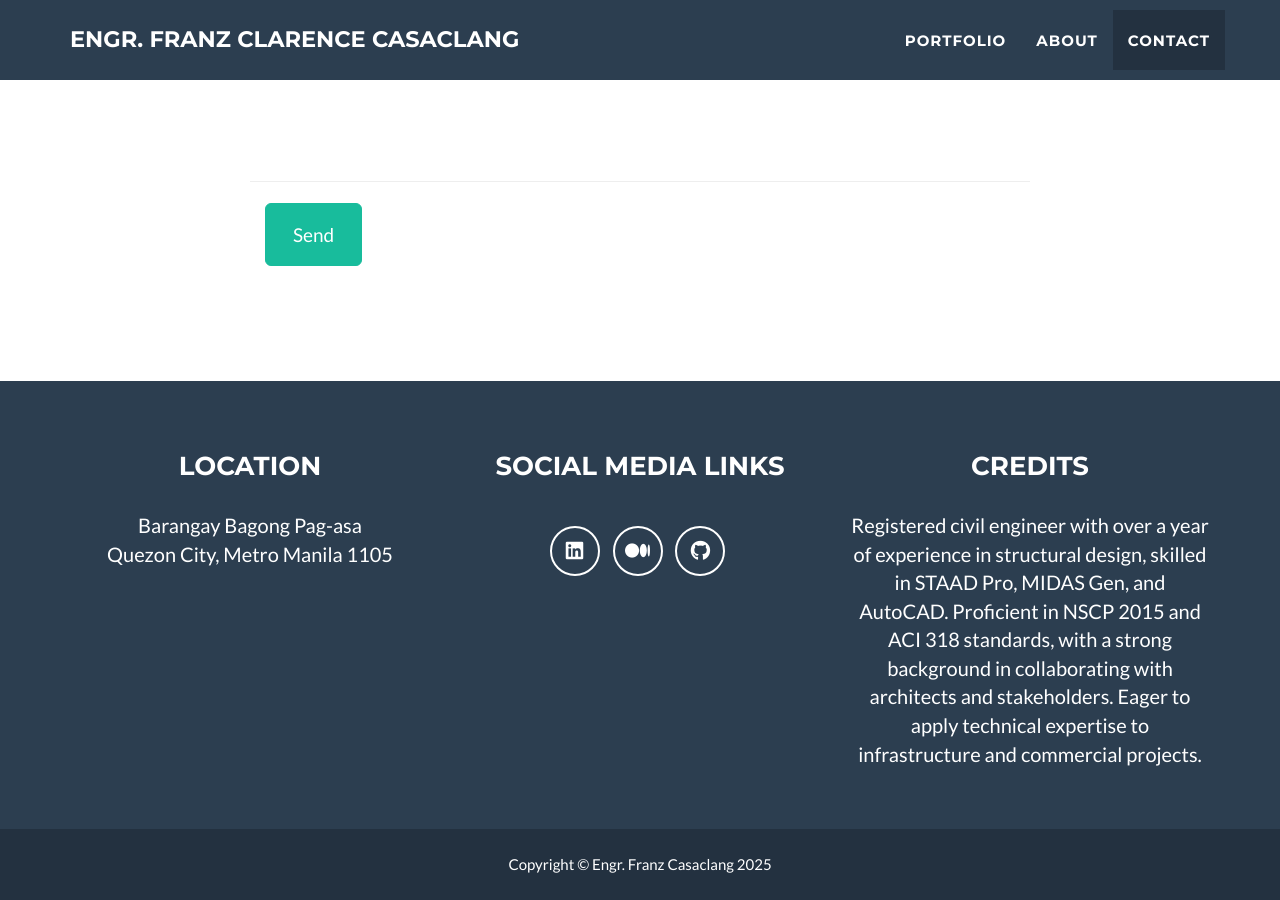
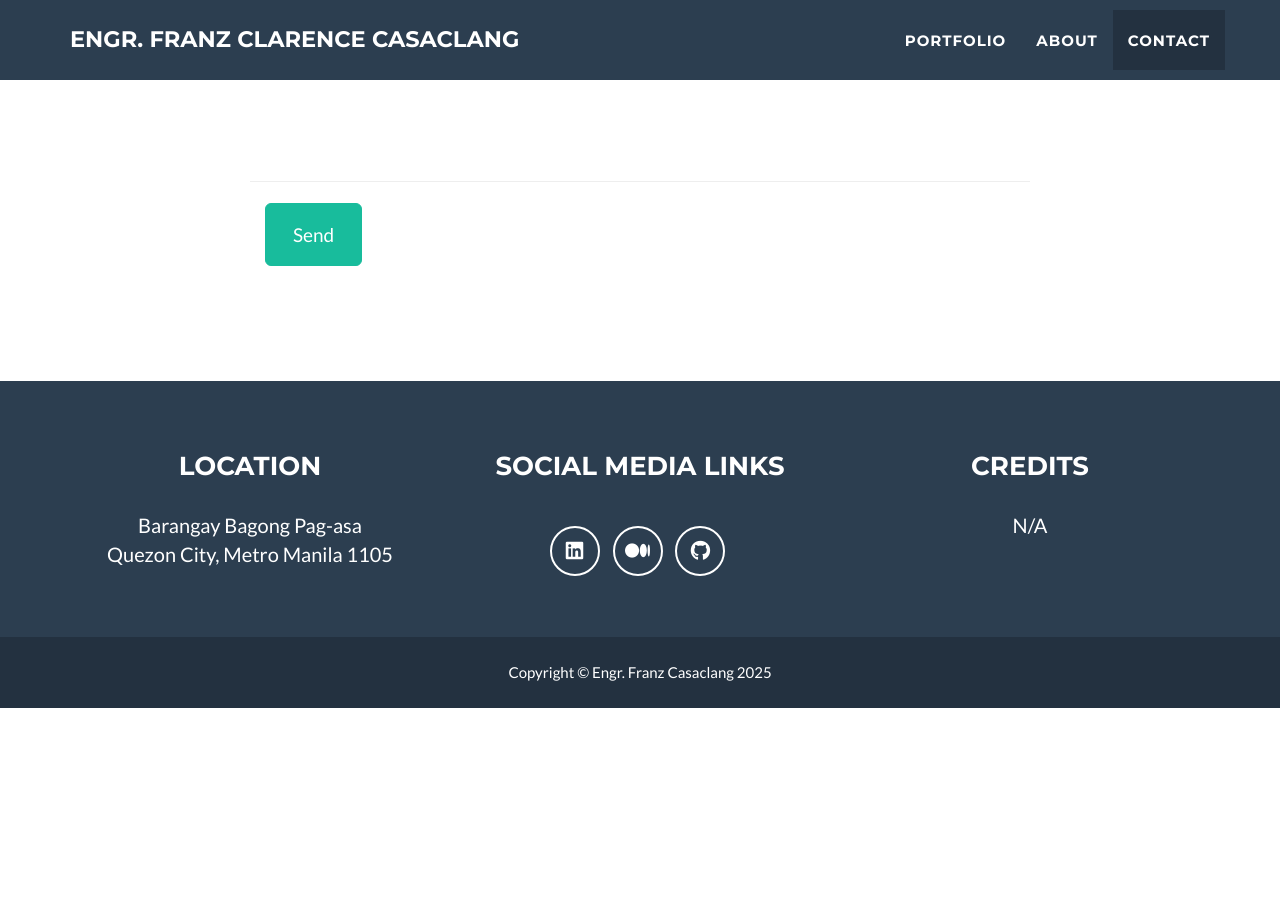
Before and after one commit to fcasaclang/professional-summary, a Jekyll site: the page built from _posts/2014-07-18-project-1.markdown, in a window 1280 px wide and 900 px high, scrolled down 2822 px. Built offline with Jekyll 4.4.1, drawn with Linux system fonts in a browser that asks for light colours; after the commit the page ends 3530 px from its top, so only the background shows below that.

Commit message:
Update _config.yml

```diff
--- a/_config.yml
+++ b/_config.yml
@@ -52,7 +52,7 @@ address:
   - line: Quezon City, Metro Manila 1105
 
 # Credits content
-credits: 'Registered civil engineer with over a year of experience in structural design, skilled in STAAD Pro, MIDAS Gen, and AutoCAD. Proficient in NSCP 2015 and ACI 318 standards, with a strong background in collaborating with architects and stakeholders. Eager to apply technical expertise to infrastructure and commercial projects.'
+credits: 'N/A'
 
 # Build settings
 markdown: kramdown
```
